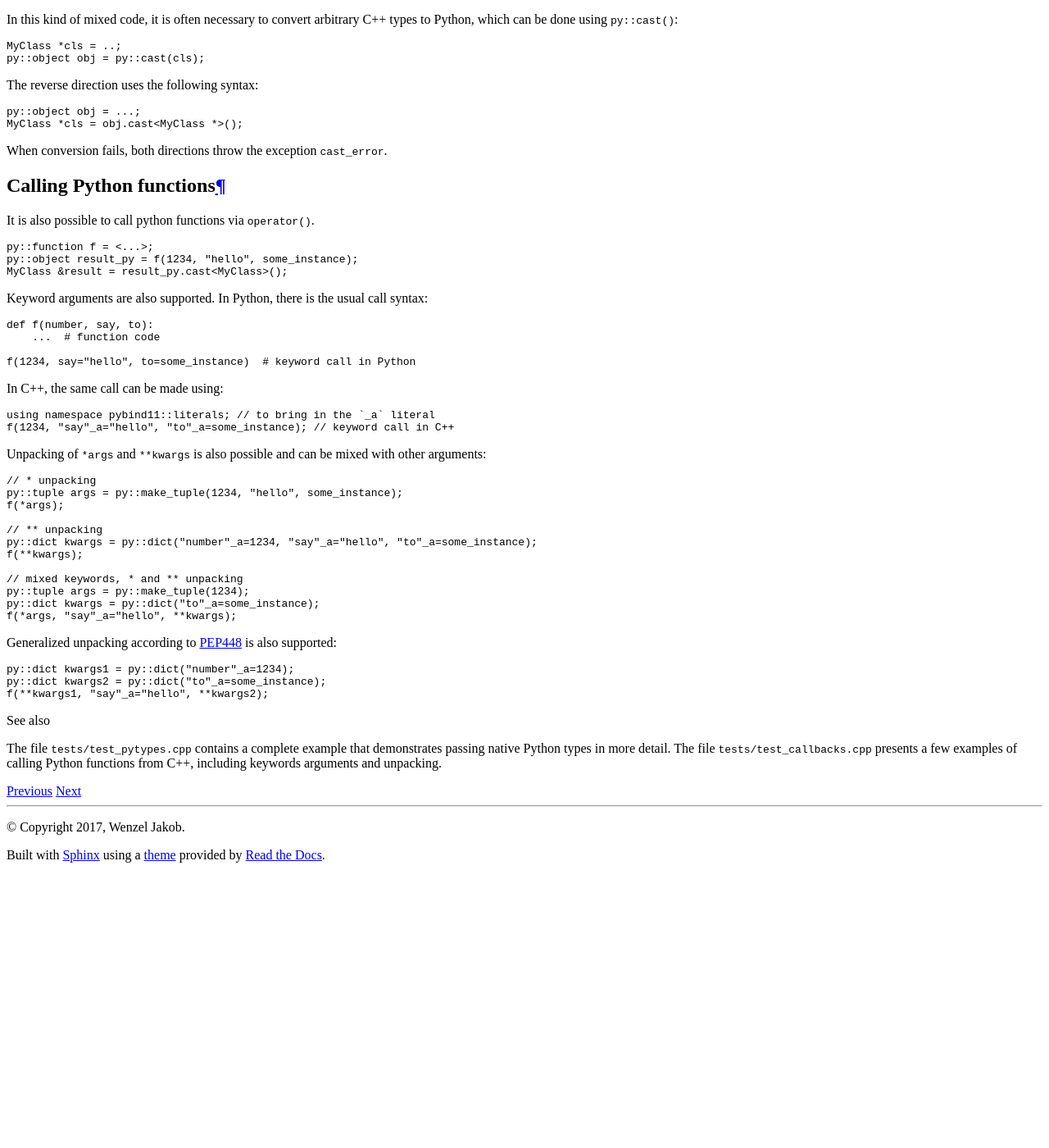
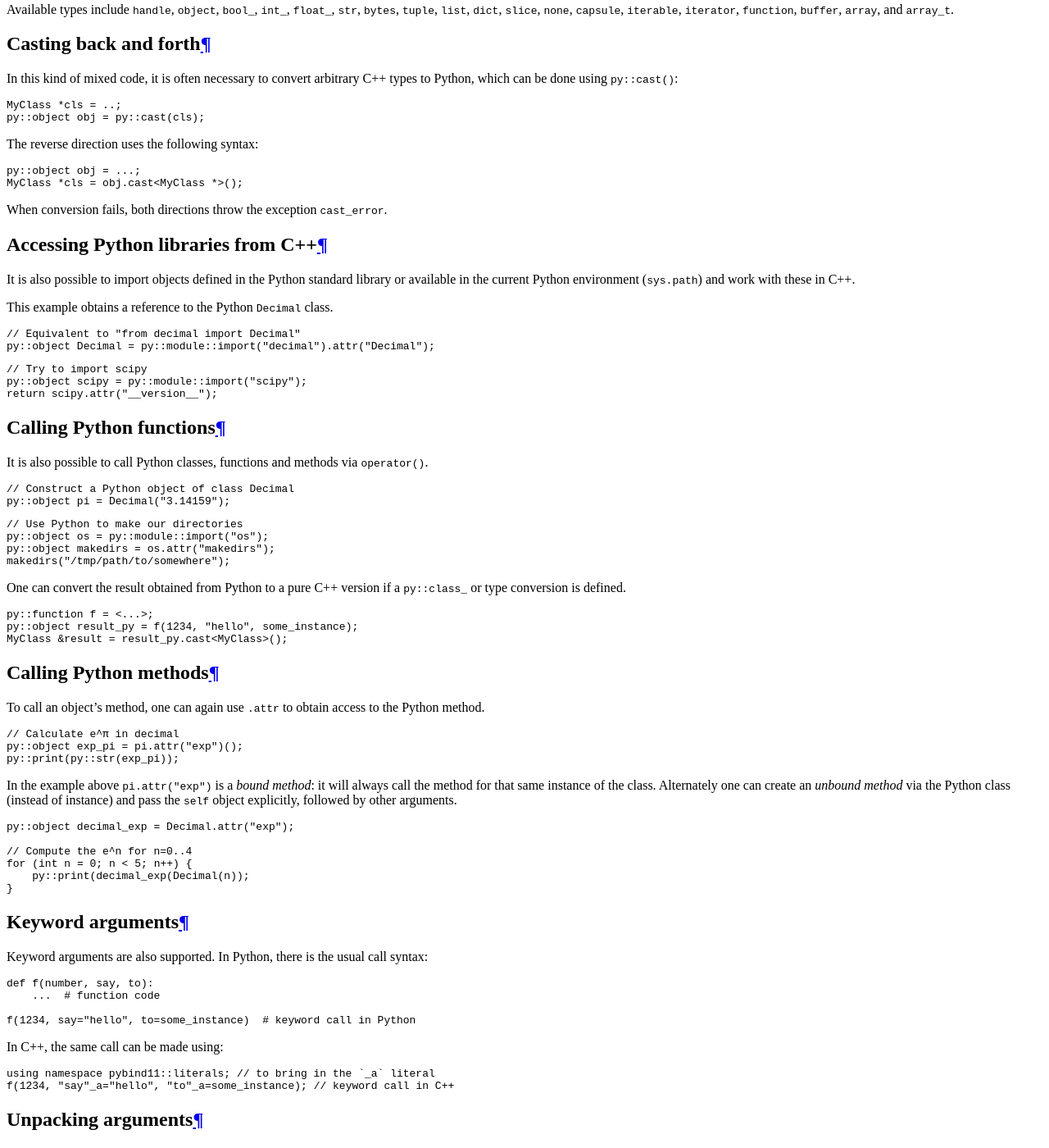
Before and after one commit to pybind/pybind11, a Sphinx documentation site: the page built from docs/advanced/pycpp/object.rst, in a window 1280 px wide and 1400 px high, scrolled down 1014 px. Shown: the whole window at 82% size. Built offline with Sphinx 7.4.7 and the Read the Docs theme 2.0.0, drawn with Linux system fonts in a browser that asks for light colours; before the commit the page ends 2074 px from its top, so only the background shows below that; some of the changed text lies outside the part shown.

Commit message:
docs: Describe importing Python modules and Python methods (#1079)
* Expand documentation to include explicit example of py::module::import
  where one would expect it.

* Describe how to use unbound and bound methods to class Python classes.

[skip ci]

```diff
--- a/docs/advanced/pycpp/object.rst
+++ b/docs/advanced/pycpp/object.rst
@@ -33,18 +33,87 @@
 
 When conversion fails, both directions throw the exception :class:`cast_error`.
 
+.. _python_libs:
+
+Accessing Python libraries from C++
+===================================
+
+It is also possible to import objects defined in the Python standard
+library or available in the current Python environment (``sys.path``) and work
+with these in C++.
+
+This example obtains a reference to the Python ``Decimal`` class.
+
+.. code-block:: cpp
+
+    // Equivalent to "from decimal import Decimal"
+    py::object Decimal = py::module::import("decimal").attr("Decimal");
+
+.. code-block:: cpp
+
+    // Try to import scipy
+    py::object scipy = py::module::import("scipy");
+    return scipy.attr("__version__");
+
 .. _calling_python_functions:
 
 Calling Python functions
 ========================
 
-It is also possible to call python functions via ``operator()``.
+It is also possible to call Python classes, functions and methods
+via ``operator()``.
+
+.. code-block:: cpp
+
+    // Construct a Python object of class Decimal
+    py::object pi = Decimal("3.14159");
+
+.. code-block:: cpp
+
+    // Use Python to make our directories
+    py::object os = py::module::import("os");
+    py::object makedirs = os.attr("makedirs");
+    makedirs("/tmp/path/to/somewhere");
+
+One can convert the result obtained from Python to a pure C++ version
+if a ``py::class_`` or type conversion is defined.
 
 .. code-block:: cpp
 
     py::function f = <...>;
     py::object result_py = f(1234, "hello", some_instance);
     MyClass &result = result_py.cast<MyClass>();
+
+.. _calling_python_methods:
+
+Calling Python methods
+========================
+
+To call an object's method, one can again use ``.attr`` to obtain access to the
+Python method.
+
+.. code-block:: cpp
+
+    // Calculate e^π in decimal
+    py::object exp_pi = pi.attr("exp")();
+    py::print(py::str(exp_pi));
+
+In the example above ``pi.attr("exp")`` is a *bound method*: it will always call
+the method for that same instance of the class. Alternately one can create an
+*unbound method* via the Python class (instead of instance) and pass the ``self``
+object explicitly, followed by other arguments.
+
+.. code-block:: cpp
+
+    py::object decimal_exp = Decimal.attr("exp");
+
+    // Compute the e^n for n=0..4
+    for (int n = 0; n < 5; n++) {
+        py::print(decimal_exp(Decimal(n));
+    }
+
+Keyword arguments
+=================
 
 Keyword arguments are also supported. In Python, there is the usual call syntax:
 
@@ -61,6 +130,9 @@
 
     using namespace pybind11::literals; // to bring in the `_a` literal
     f(1234, "say"_a="hello", "to"_a=some_instance); // keyword call in C++
+
+Unpacking arguments
+===================
 
 Unpacking of ``*args`` and ``**kwargs`` is also possible and can be mixed with
 other arguments:
```
